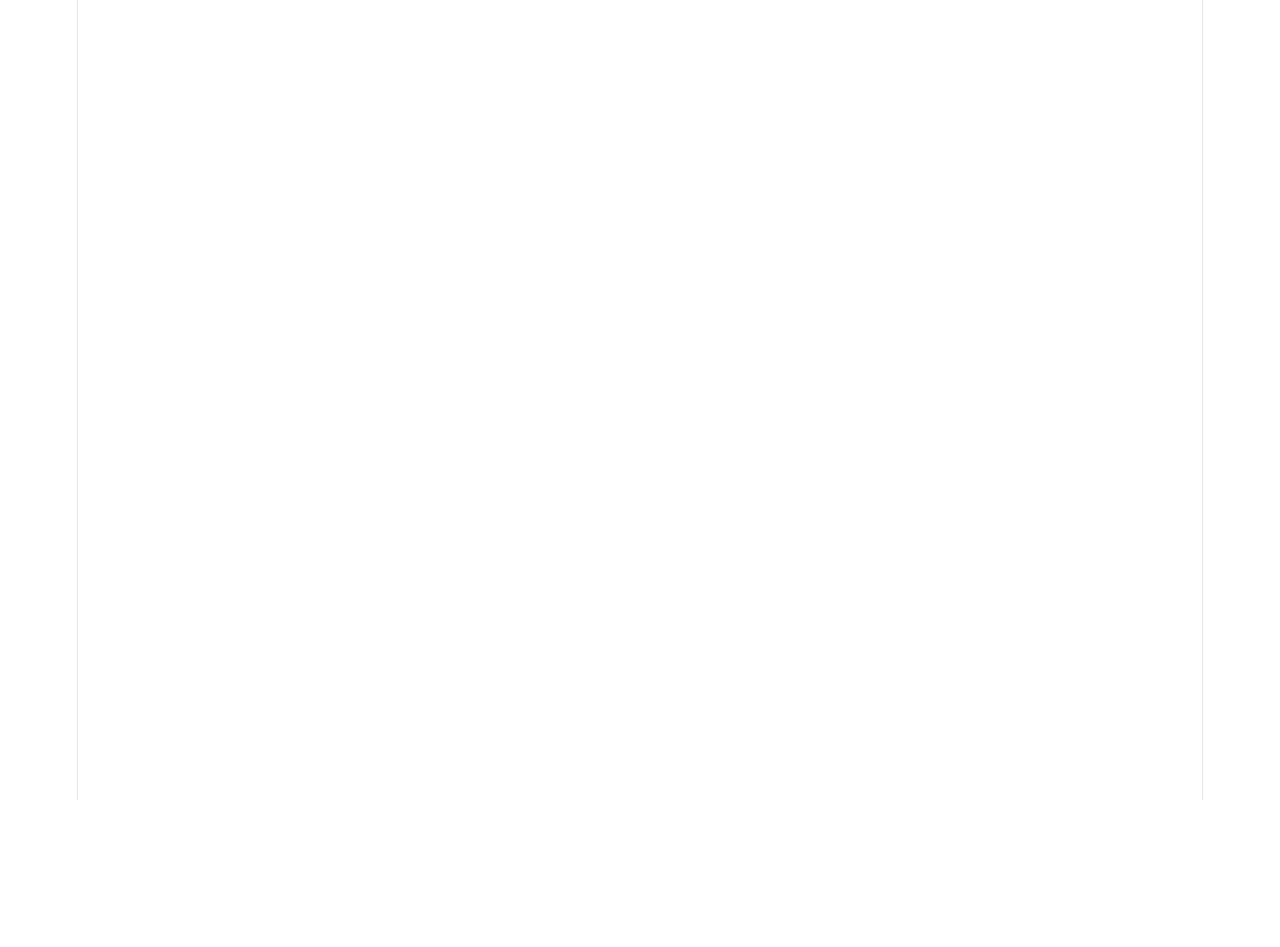
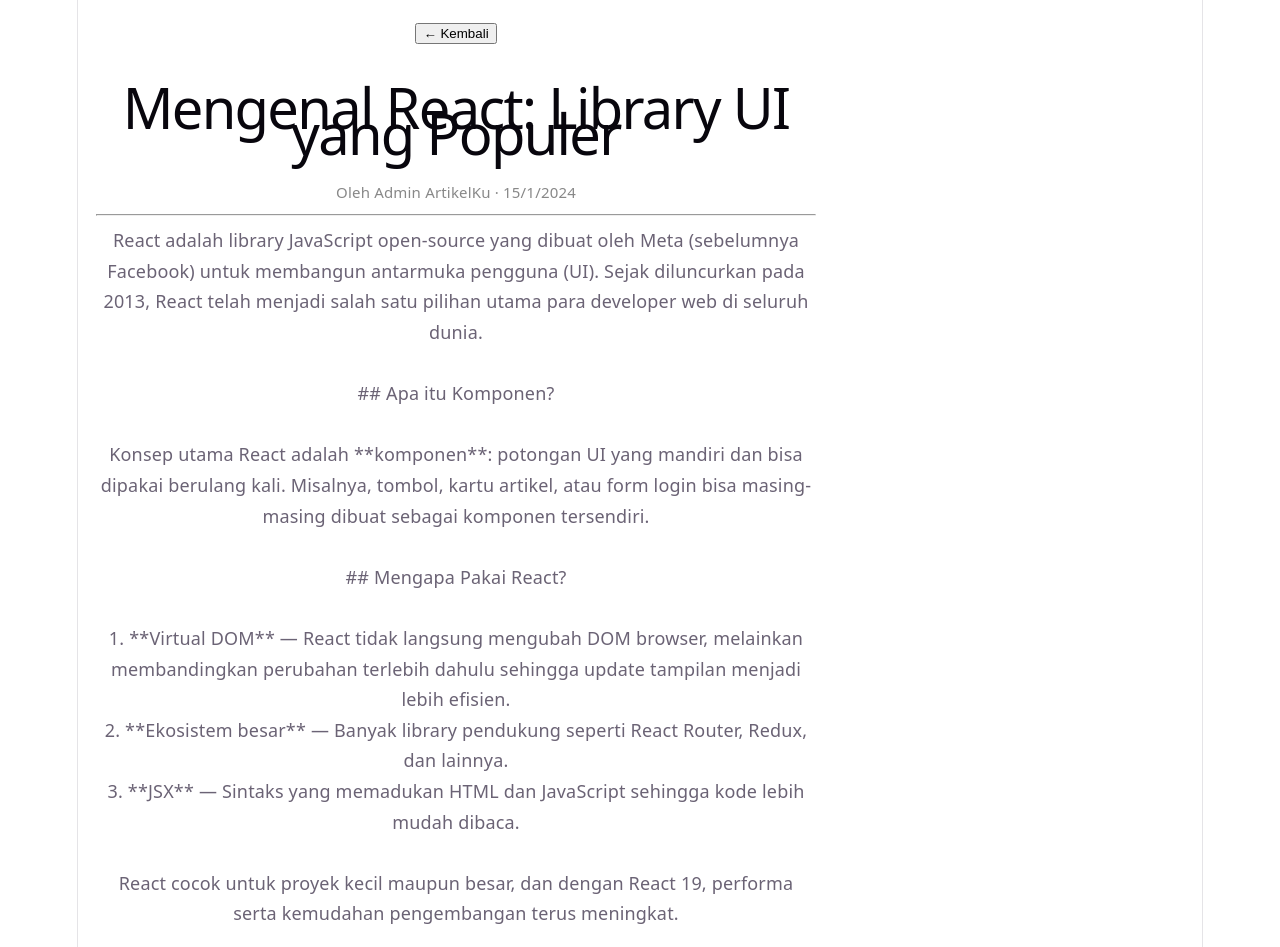
Before and after one commit to dikiapr/explore-react, a React (Vite) app: page /article/1 in a window 1280 px wide. Before the commit this address had no page. Before the commit the page ends 800 px from the top, so only its background shows below. Built offline with nearby package versions, Linux system fonts and the light colour scheme.

Commit message:
feat: Add ArticleDetailPage

```diff
--- a/src/App.tsx
+++ b/src/App.tsx
@@ -1,10 +1,12 @@
 import { Route, Routes } from 'react-router-dom';
 import HomePage from './pages/HomePage';
+import ArticleDetailPage from './pages/ArticleDetailPage';
 
 function App() {
   return (
     <Routes>
       <Route path="/" element={<HomePage />} />
+      <Route path="/article/:id" element={<ArticleDetailPage />} />
     </Routes>
   );
 }
--- /dev/null
+++ b/src/pages/ArticleDetailPage.tsx
@@ -0,0 +1,44 @@
+import { useEffect, useState } from 'react';
+import { useParams, useNavigate } from 'react-router-dom';
+import type { Article } from '../types';
+import { getArticleById } from '../services/articleService';
+
+export default function ArticleDetailPage() {
+  const { id } = useParams<{ id: string }>();
+  const navigate = useNavigate();
+  const [article, setArticle] = useState<Article | null | undefined>(undefined);
+
+  useEffect(() => {
+    if (id) {
+      const found = getArticleById(id);
+      setArticle(found ?? null);
+    }
+  }, [id]);
+
+  if (article === undefined) return null;
+
+  if (article === null) {
+    return (
+      <main style={{ padding: '1rem' }}>
+        <p>Artikel tidak ditemukan.</p>
+        <button onClick={() => navigate(-1)} style={{ cursor: 'pointer' }}>
+          Kembali
+        </button>
+      </main>
+    );
+  }
+
+  return (
+    <main style={{ padding: '1rem', maxWidth: '720px' }}>
+      <button onClick={() => navigate(-1)} style={{ cursor: 'pointer', marginBottom: '1rem' }}>
+        &larr; Kembali
+      </button>
+      <h1>{article.title}</h1>
+      <small style={{ color: '#888' }}>
+        Oleh {article.authorName} · {new Date(article.createdAt).toLocaleDateString('id-ID')}
+      </small>
+      <hr />
+      <div style={{ whiteSpace: 'pre-wrap', lineHeight: '1.7' }}>{article.content}</div>
+    </main>
+  );
+}
```
